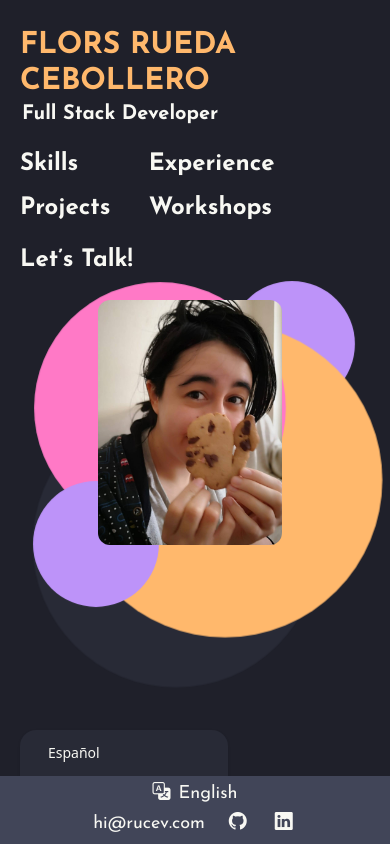
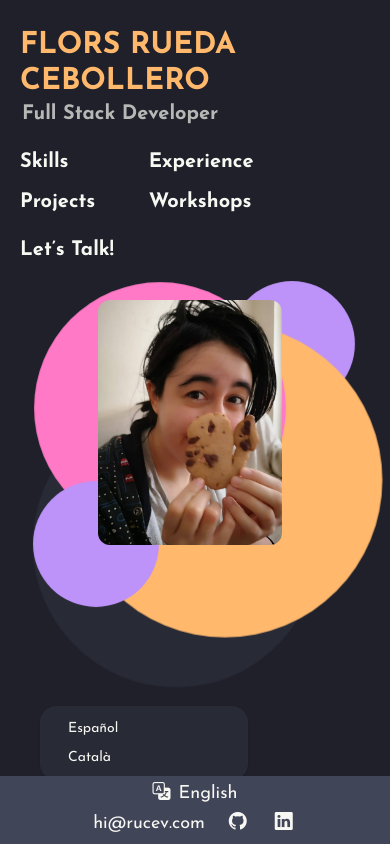
Before and after one commit to rucev/flors.rucev.com, a React (Vite) app: page / in a window 390 px wide. Both pictures are taken after a click on the button "English". Built offline with nearby package versions, Linux system fonts and the light colour scheme.

Commit message:
fix padding on mobile #12

```diff
--- a/src/App.tsx
+++ b/src/App.tsx
@@ -63,7 +63,7 @@ const App = () => {
     <>
       {windowType === 'not' ? <SmallScreenMsg t={t.other} />
         :
-        <div>
+        <div className="z-0">
           {
             view === 'landing' &&
             <LandingBg windowsType={windowType} />
@@ -72,7 +72,7 @@ const App = () => {
             <div className="flex flex-col px-5 md:px-10 gap-1 max-w-screen h-fit">
               <div className="flex flex-col w-full">
                 <h1 className="text-3xl md:text-4xl lg:text-5xl text-accent font-bold uppercase">{t.titleName}</h1>
-                <h2 className="text-xl md:text-3xl text-base-content pl-0.5 font-bold">{t.role}</h2>
+                <h2 className="text-xl md:text-3xl text-base-content pl-0.5 font-bold opacity-70">{t.role}</h2>
               </div>
               <div className={`h-fit flex ${windowType === 'sm/portrait' || windowType === 'sm/landscape' || windowType === 'md/portrait' || windowType === 'md/landscape' || windowType === 'lg/portrait' ? 'flex-col' : 'flex-row gap-5'} w-full justify-between max-w-screen`}>
                 <NavMenu t={t.links} view={view} setView={setView} isRowDisplay={isRowDisplay} />
@@ -84,17 +84,17 @@ const App = () => {
               </div>
             </div>
             <div ref={footerRef}>
+              {
+                <ul ref={menuRef} className={`${isMenuOpen ? `dropdown-content fixed ${windowType === 'sm/portrait' ? 'bottom-16 ml-10' : 'bottom-10 ml-5'} menu bg-base-100 rounded-box z-20 w-52 p-2 shadow-sm` : "hidden"}`}>
+                  {LOCALES.map(_locale => {
+                    if (_locale.locale !== locale) return <li key={_locale.tag} onClick={() => { setLocale(_locale.locale); setIsMenuOpen(false) }} className="pl-5 py-1 w-full cursor-pointer rounded-xl hover:bg-base-200">{_locale.tag}</li>
+                  })}
+                </ul>
+              }
               <Footer t={t.footer} locale={locale ? locale : 'en'} setIsMenuOpen={setIsMenuOpen} isMenuOpen={isMenuOpen} windowsType={windowType} />
             </div>
             <TermsModal t={t.privacy} />
           </main>
-          {
-            <ul ref={menuRef} className={`${isMenuOpen ? "dropdown-content fixed bottom-10 ml-5 menu bg-base-100 rounded-box z-1 w-52 p-2 shadow-sm" : "hidden"}`}>
-              {LOCALES.map(_locale => {
-                if (_locale.locale !== locale) return <li key={_locale.tag} onClick={() => { setLocale(_locale.locale); setIsMenuOpen(false) }} className="pl-5 py-1 w-full cursor-pointer rounded-xl hover:bg-base-200">{_locale.tag}</li>
-              })}
-            </ul>
-          }
           {
             isMessageSubmited && <SubmitToast onClose={() => setIsMessageSubmited(false)} t={t.other} />
           }
--- a/src/components/NavMenu.tsx
+++ b/src/components/NavMenu.tsx
@@ -16,7 +16,7 @@ const NavMenu = ({ t, view, setView, isRowDisplay }: { t: LinksTranslations, vie
 
   return (
     <nav
-      className={`max-w-screen text-2xl flex font-bold gap-3 flex-col ${isRowDisplay
+      className={`max-w-screen flex font-bold gap-3 flex-col text-xl md:text-2xl  ${isRowDisplay
         ? "gap-7"
         : "gap-5"
         }`}
@@ -28,17 +28,18 @@ const NavMenu = ({ t, view, setView, isRowDisplay }: { t: LinksTranslations, vie
         : "flex-col w-1/3 pt-3 lg:pt-20"
         }`}>
         {navLinks.map(({ key, label }) => {
-          if (key !== 'contact') return <button
+          if (key !== 'contact') return <div
             key={key}
-            onClick={() => handleClick(key)}
             aria-current={view === key ? "page" : undefined}
-            className={`basis-1/3 cursor-pointer relative inline-block group w-fit text-left focus:outline-none ${view === key ? "text-accent" : "hover:text-accent text-base-content"}`}
+            className={`basis-1/3 w-fit`}
           >
-            {label}
-            {view !== key && (
-              <span className="absolute rounded-2xl left-0 bottom-0 w-0 h-0.5 bg-accent transition-all duration-300 group-hover:w-full animate-pulse" />
-            )}
-          </button>
+            <button onClick={() => handleClick(key)} className={`cursor-pointer relative inline-block group w-fit text-left focus:outline-none ${view === key ? "text-accent" : "hover:text-accent text-base-content"}`}>
+              {label}
+              {view !== key && (
+                <span className="absolute rounded-2xl left-0 bottom-0 w-0 h-0.5 bg-accent transition-all duration-300 group-hover:w-full animate-pulse" />
+              )}
+            </button>
+          </div>
         })}
       </div>
       <button
--- a/src/components/Projects.tsx
+++ b/src/components/Projects.tsx
@@ -26,7 +26,7 @@ const Projects = ({ t }: { t: ProjectsTranslations }) => {
 
   return (
     <section
-      className="w-11/12 h-fit lg:w-4/5 gap-3 flex flex-col"
+      className="w-11/12 h-fit pb-20 md:pb-1 lg:w-4/5 gap-3 flex flex-col"
       aria-label="Project carousel"
     >
       <div className="flex justify-center gap-2 pt-5">
```
